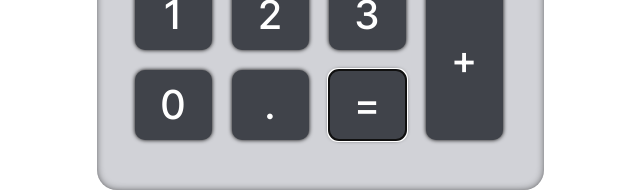
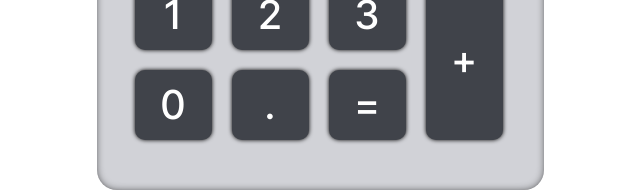
Before and after one commit to andre-lomba/front_end_from_the_basics___calculator, a React (Vite) app: page / in a window 1280 px wide. Shown: the part 603-795 px from the top of the page, without its empty margins (320-960 px from the left). Built offline with nearby package versions, Linux system fonts and the light colour scheme; the HTML template or start-up script is replaced by a standard one.

Commit message:
refactor: remove autofocus

```diff
--- a/src/components/calculator/components/Button.tsx
+++ b/src/components/calculator/components/Button.tsx
@@ -63,7 +63,6 @@ export default function Button({ value, type, size }: ButtonProps) {
       className={className(
         'button' + ' ' + size + (type === 'reset' ? ' colored' : ''),
       )}
-      autoFocus={value === '='}
     >
       {type === 'operator' ? getOperator(value) : value}
     </button>
```
